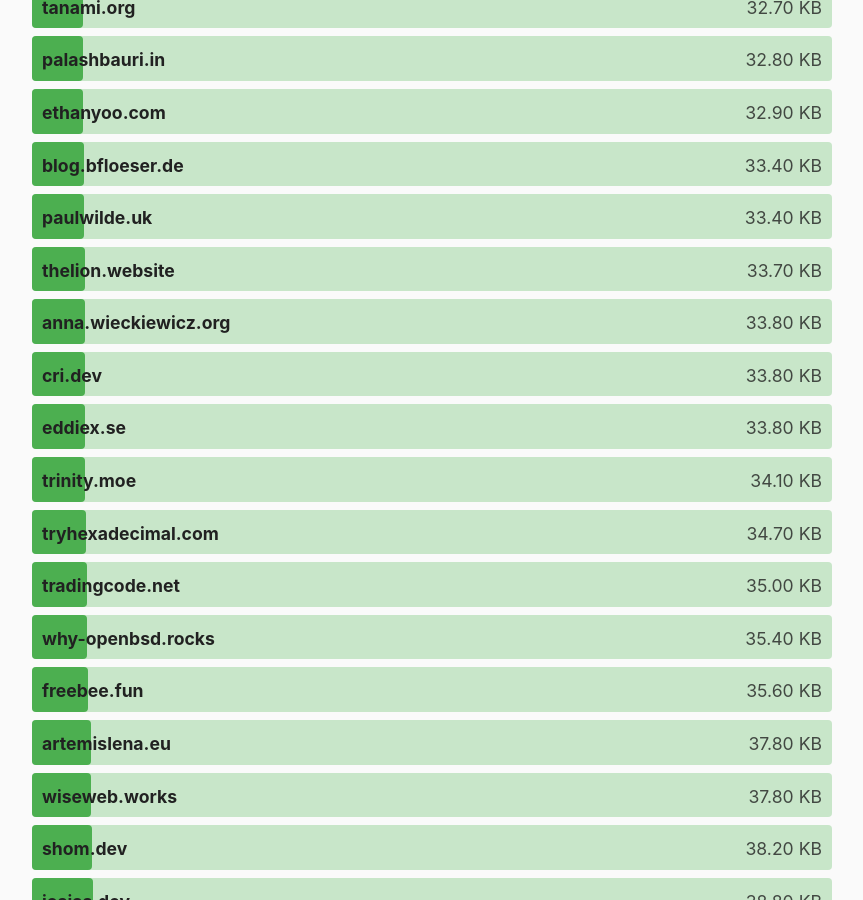
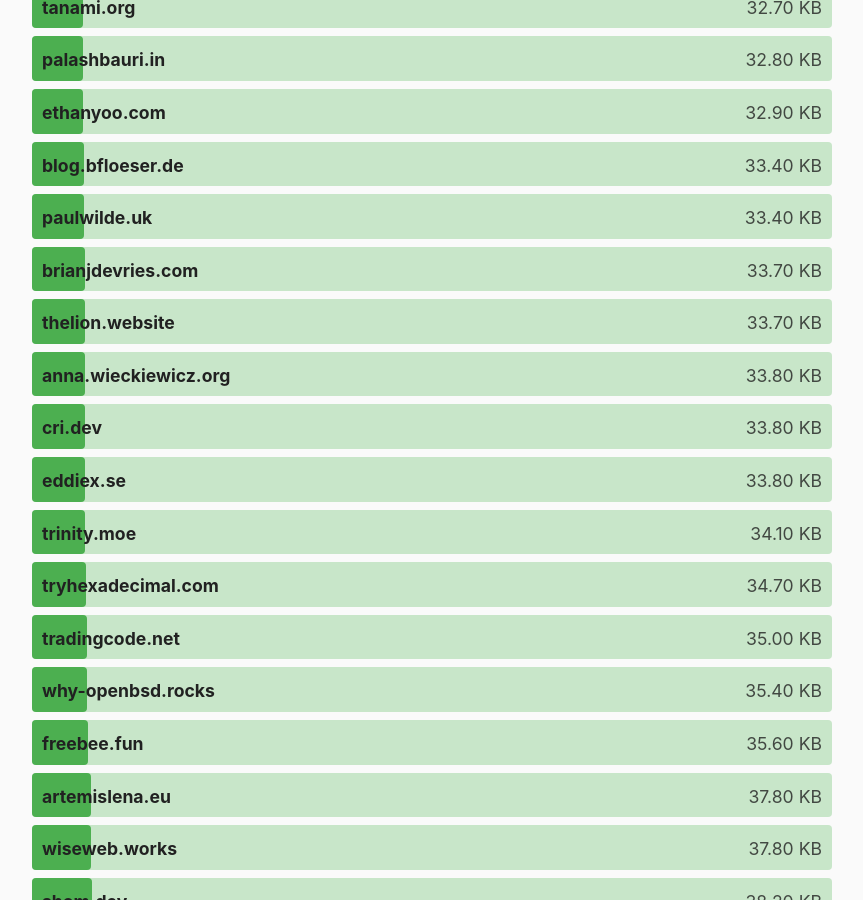
Before and after one commit to kevquirk/512kb.club, a Jekyll site: the page built from index.md, in a window 1280 px wide and 900 px high, scrolled down 8689 px. Shown: the whole window, without its empty margins (208-1071 px from the left). Built offline with Jekyll 4.4.1, drawn with Linux system fonts in a browser that asks for light colours.

Commit message:
Add brianjdevries.com to sites.yml

```diff
--- a/_data/sites.yml
+++ b/_data/sites.yml
@@ -303,6 +303,11 @@
   size: 175
   last_checked: 2021-12-24
 
+- domain: brianjdevries.com
+  url: https://brianjdevries.com
+  size: 33.7
+  last_checked: 2022-03-14
+
 - domain: bruton.tech
   url: https://bruton.tech/
   size: 6.4
```
